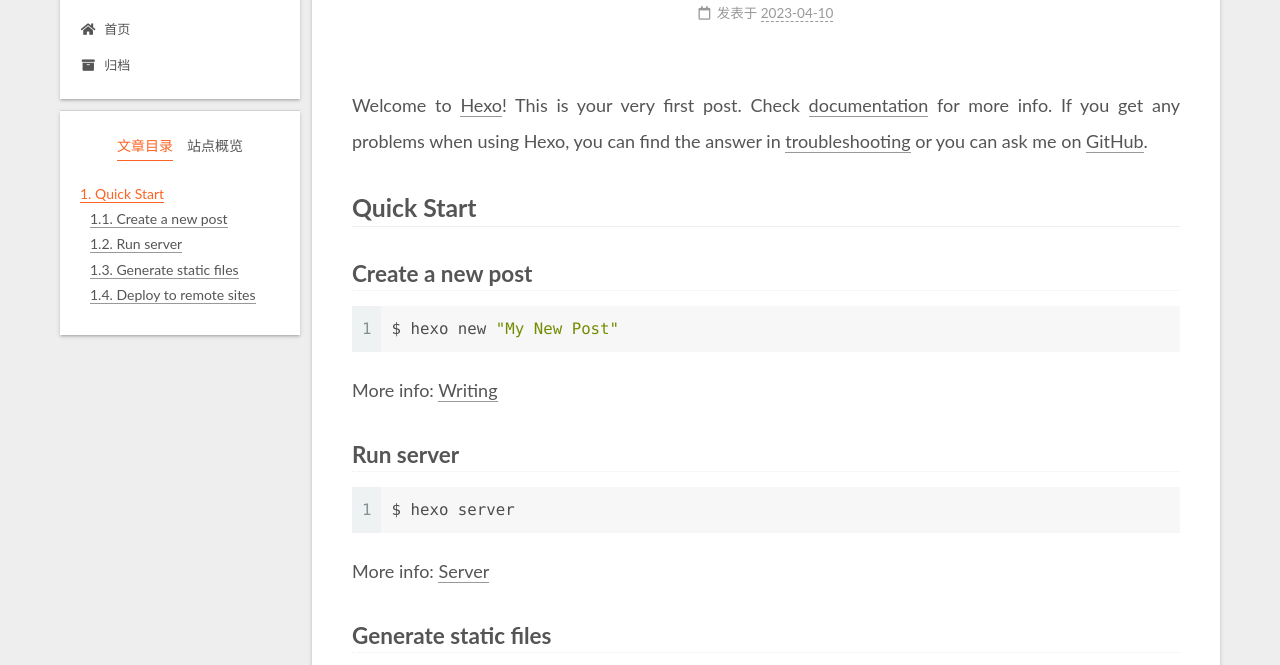
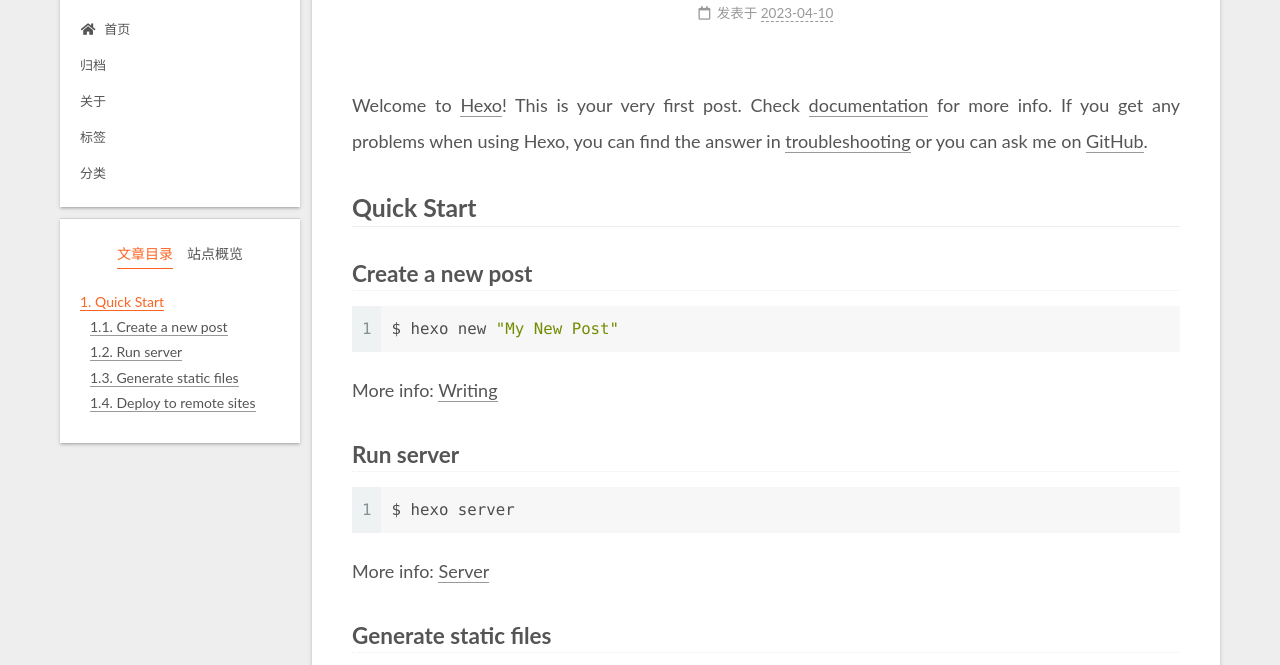
Before and after one commit to Qiangzhou9313/qiangzhou9313.github.io, a plain HTML site: page 2023/04/10/hello-world/index.html in a window 1280 px wide. Shown: the part 87-752 px from the top of the page. Drawn offline with Linux system fonts and the light colour scheme.

Commit message:
Site updated: 2023-04-11 23:04:52

```diff
--- a/2023/04/10/hello-world/index.html
+++ b/2023/04/10/hello-world/index.html
@@ -119,7 +119,22 @@
   </li>
         <li class="menu-item menu-item-archives">
 
-    <a href="/archives/" rel="section"><i class="fa fa-archive fa-fw"></i>归档</a>
+    <a href="/archives/" rel="section"><i class="archive fa-fw"></i>归档</a>
+
+  </li>
+        <li class="menu-item menu-item-about">
+
+    <a href="/about/" rel="section"><i class="user fa-fw"></i>关于</a>
+
+  </li>
+        <li class="menu-item menu-item-tags">
+
+    <a href="/tags/" rel="section"><i class="tags fa-fw"></i>标签</a>
+
+  </li>
+        <li class="menu-item menu-item-categories">
+
+    <a href="/categories/" rel="section"><i class="th fa-fw"></i>分类</a>
 
   </li>
   </ul>
--- a/css/main.css
+++ b/css/main.css
@@ -1168,7 +1168,7 @@ pre .javascript .function {
 }
 .links-of-author a::before,
 .links-of-author span.exturl::before {
-  background: #82ffff;
+  background: #bbc6cc;
   border-radius: 50%;
   content: ' ';
   display: inline-block;
```
Also changed, not shown: archives/2023/04/index.html (+16 -1 lines), archives/2023/index.html (+16 -1 lines), archives/index.html (+16 -1 lines), index.html (+16 -1 lines).
